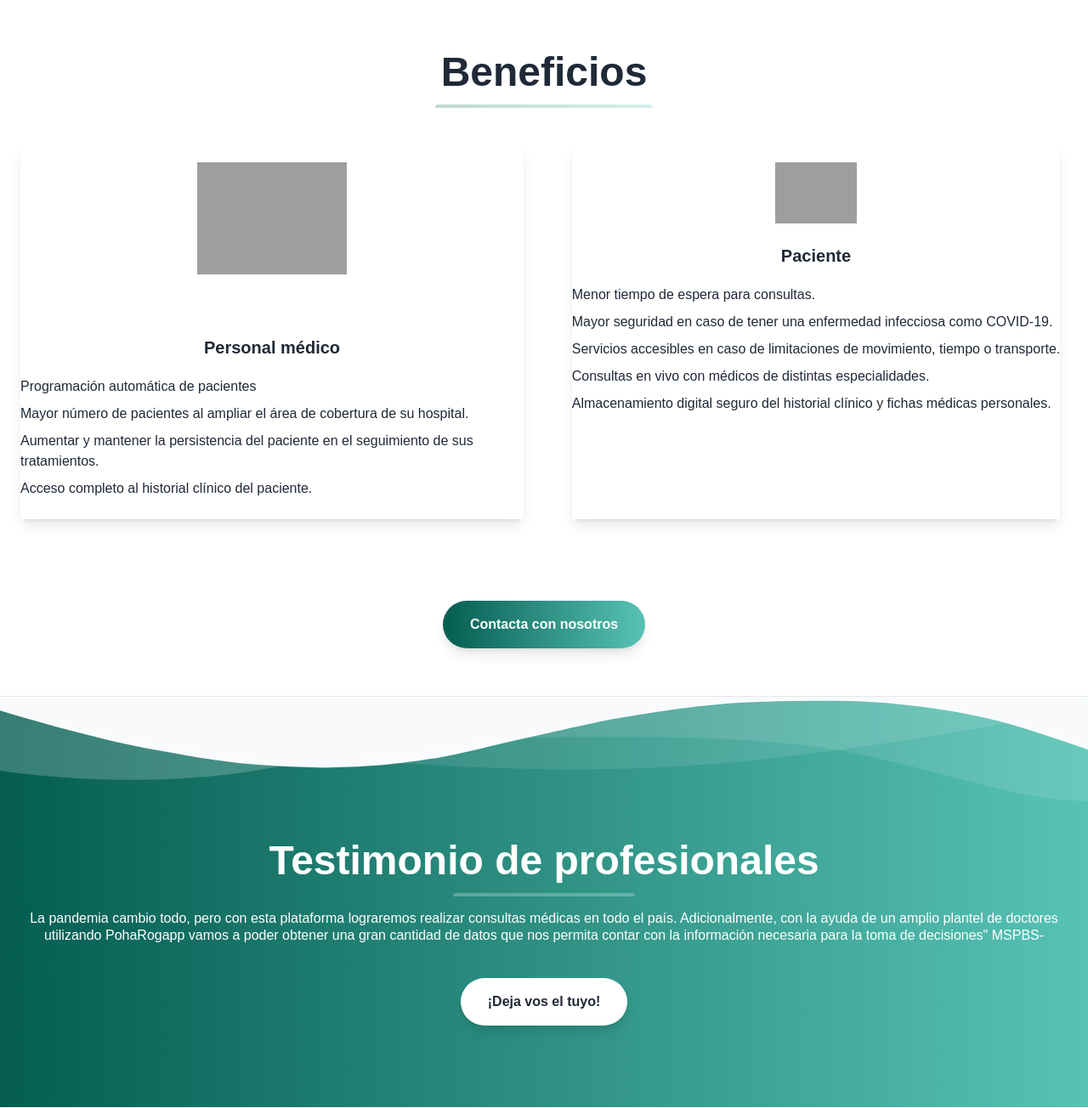
After one commit to enrique-zarate/azure-voice-to-text, a Flask app: template templates/poha.html in a window 1280 px wide. The commit adds this page. Shown: the part 1262-2566 px from the top of the page at 85% size. Run offline with Flask 2, Linux system fonts and the light colour scheme; the template is opened without the code that fills it, so the values that code supplies are empty; some libraries are stand-ins or nearby versions; grey boxes are pictures that could not be loaded.

Commit message:
Agregue pagina principal y pagina doctor

```diff
--- /dev/null
+++ b/templates/poha.html
@@ -0,0 +1,437 @@
+<!DOCTYPE html>
+<html lang="en">
+  <head>
+    <meta charset="UTF-8" />
+    <meta name="viewport" content="width=device-width, initial-scale=1.0" />
+    <meta http-equiv="X-UA-Compatible" content="ie=edge" />
+    <title>
+      Tailwind Starter Template - Landing Page Template: Tailwind Toolbox
+    </title>
+    <meta name="description" content="Simple landind page" />
+    <meta name="keywords" content="" />
+    <meta name="author" content="" />
+    <link rel="stylesheet" href="https://unpkg.com/tailwindcss@2.2.19/dist/tailwind.min.css"/>
+
+    <!--Replace with your tailwind.css once created-->
+    <!-- Define your gradient here - use online tools to find a gradient matching your branding-->
+    <style>
+      .gradient {
+        background: linear-gradient(90deg, #055d51 0%, #57c3b5 100%);
+      }
+      .custom-color {
+        color: #f97316
+      }
+    </style>
+    <script src="https://cdn.tailwindcss.com"></script>
+  </head>
+  <body class="leading-normal tracking-normal text-white gradient" style="font-family: 'Source Sans Pro', sans-serif;">
+    <!--Nav-->
+    <nav id="header" class="fixed w-full z-30 top-0 text-white">
+      <div class="w-full container mx-auto flex flex-wrap items-center justify-between mt-0 py-2 ml-0 mr-0">
+        <div>
+          <div class="pl-4 flex items-center">
+          <img src="/static/images/logob.png" alt="" class="w-20 h-20">
+          <a class="toggleColour text-white no-underline hover:no-underline font-bold text-2xl lg:text-4xl" href="/">
+            PohaRogapp
+          </a>
+        </div>
+        <div class="block lg:hidden pr-4">
+          <button id="nav-toggle" class="flex items-center p-1 text-pink-800 hover:text-gray-900 focus:outline-none focus:shadow-outline transform transition hover:scale-105 duration-300 ease-in-out">
+            <svg class="fill-current h-6 w-6" viewBox="0 0 20 20" xmlns="http://www.w3.org/2000/svg">
+              <title>Menu</title>
+              <path d="M0 3h20v2H0V3zm0 6h20v2H0V9zm0 6h20v2H0v-2z" />
+            </svg>
+          </button>
+        </div>
+      </div>
+        <div class="w-full flex-grow lg:flex lg:items-center lg:w-auto hidden mt-2 lg:mt-0 bg-white lg:bg-transparent p-4 lg:p-0 z-20" id="nav-content">
+          <ul class="list-reset lg:flex justify-end flex-1 items-center">
+            <li class="mr-3">
+              <a class="inline-block py-2 px-4 text-white font-bold no-underline hover:underline" href="#">Paciente</a>
+            </li>
+            <li class="mr-3">
+              <a class="inline-block py-2 px-4 text-white font-bold no-underline hover:underline" href="/consultadrpaciente">Doctor</a>
+            </li>
+            <li class="mr-3">
+              <a class="inline-block py-2 px-4 text-white font-bold no-underline hover:underline" href="#">Como funciona</a>
+            </li>
+            <li class="mr-3">
+              <a class="inline-block py-2 px-4 text-white font-bold no-underline hover:underline" href="#">Beneficios</a>
+            </li>
+            <li class="mr-3">
+              <a class="inline-block py-2 px-4 text-white font-bold no-underline hover:underline" href="#">Preguntas frecuentes</a>
+            </li>
+          </ul>
+        </div>
+      </div>
+      <hr class="border-b border-gray-100 opacity-25 my-0 py-0" />
+    </nav>
+    <!--Hero-->
+    <div class="pt-20">
+      <div class="container px-3 mx-auto flex flex-wrap flex-col md:flex-row items-center">
+        <!--Left Col-->
+        <div class="flex flex-col w-full md:w-2/5 justify-center items-start text-center md:text-left">
+          <h1 class="my-4 text-4xl font-bold leading-tight">
+            Conecta con un doctor en el momento y lugar que mas te convenga!
+          </h1>
+          <p class="leading-normal text-1.5xl mb-8">
+            Con la plataforma en línea PohaRogapp todos pueden acceder a un servicio médico a traves de teleconsultas.
+          </p>
+          <button class="mx-auto lg:mx-0 lg:mb-4 hover:underline bg-white text-gray-800 font-bold rounded-full my-6 py-4 px-8 shadow-lg  focus:outline-none focus:shadow-outline transform transition hover:scale-105 duration-300 ease-in-out">
+            Conozca más
+          </button>
+        </div>
+        <!--Right Col-->
+        <div class="w-full md:w-3/5 py-6 text-center">
+          <img class="w-full md:w-4/5 ml-24 z-50" src="https://www.docgenie.in/assets/images/new-UI/about-us/aboutus-1.png" />
+        </div>
+      </div>
+    </div>
+    <div class="relative -mt-12 lg:-mt-24">
+      <svg class="mt-20" viewBox="0 0 1428 174" version="1.1" xmlns="http://www.w3.org/2000/svg" xmlns:xlink="http://www.w3.org/1999/xlink">
+        <g stroke="none" stroke-width="1" fill="none" fill-rule="evenodd">
+          <g transform="translate(-2.000000, 44.000000)" fill="#FFFFFF" fill-rule="nonzero">
+            <path d="M0,0 C90.7283404,0.927527913 147.912752,27.187927 291.910178,59.9119003 C387.908462,81.7278826 543.605069,89.334785 759,82.7326078 C469.336065,156.254352 216.336065,153.6679 0,74.9732496" opacity="0.100000001"></path>
+            <path
+              d="M100,104.708498 C277.413333,72.2345949 426.147877,52.5246657 546.203633,45.5787101 C666.259389,38.6327546 810.524845,41.7979068 979,55.0741668 C931.069965,56.122511 810.303266,74.8455141 616.699903,111.243176 C423.096539,147.640838 250.863238,145.462612 100,104.708498 Z"
+              opacity="0.100000001"
+            ></path>
+            <path d="M1046,51.6521276 C1130.83045,29.328812 1279.08318,17.607883 1439,40.1656806 L1439,120 C1271.17211,77.9435312 1140.17211,55.1609071 1046,51.6521276 Z" id="Path-4" opacity="0.200000003"></path>
+          </g>
+          <g transform="translate(-4.000000, 76.000000)" fill="#FFFFFF" fill-rule="nonzero">
+            <path
+              d="M0.457,34.035 C57.086,53.198 98.208,65.809 123.822,71.865 C181.454,85.495 234.295,90.29 272.033,93.459 C311.355,96.759 396.635,95.801 461.025,91.663 C486.76,90.01 518.727,86.372 556.926,80.752 C595.747,74.596 622.372,70.008 636.799,66.991 C663.913,61.324 712.501,49.503 727.605,46.128 C780.47,34.317 818.839,22.532 856.324,15.904 C922.689,4.169 955.676,2.522 1011.185,0.432 C1060.705,1.477 1097.39,3.129 1121.236,5.387 C1161.703,9.219 1208.621,17.821 1235.4,22.304 C1285.855,30.748 1354.351,47.432 1440.886,72.354 L1441.191,104.352 L1.121,104.031 L0.457,34.035 Z"
+            ></path>
+          </g>
+        </g>
+      </svg>
+    </div>
+    <section class="bg-white border-b py-8">
+      <div class="container max-w-5xl mx-auto m-8">
+        <h1 class="w-full my-2 text-5xl font-bold leading-tight text-center text-gray-800">
+          ¿Como funciona?
+        </h1>
+          <div class="w-full mb-4">
+              <div class="h-1 mx-auto gradient w-64 opacity-25 my-0 py-0 rounded-t"></div>
+          </div>
+          <div class="grid grid-cols-4 gap-x-2">
+              <div class="flex flex-col">
+                  <div class="mx-auto w-5/6 p-6">
+                      <img src="https://cdn-icons-gif.flaticon.com/6416/6416398.gif" alt="">
+                  </div>
+                  <div class="">
+                      <h3 class="text-2xl text-center text-gray-800 font-bold leading-none mb-3">
+                      Conta tus síntomas y obtenes el link de consulta.
+                      </h3>
+                      <!-- <p class="text-gray-600 mb-8">
+                      Lorem ipsum dolor sit amet, consectetur adipiscing elit. Aliquam at ipsum eu nunc commodo posuere et sit amet ligula.
+                      </p> -->
+                  </div>
+              </div>
+              <div class="flex flex-col">
+                      <div class="mx-auto w-5/6 p-6">
+                          <img src="https://cdn-icons-gif.flaticon.com/6172/6172527.gif" alt="">
+                      </div>
+                      <div class="px-1">
+                          <h3 class="text-2xl text-center text-gray-800 font-bold leading-none mb-3">
+                          Conectas con un doctor en tiempo real, vía videoconferencia.
+                          </h3>
+                          <!-- <p class="text-gray-600 mb-8">
+                          Lorem ipsum dolor sit amet, consectetur adipiscing elit. Aliquam at ipsum eu nunc commodo posuere et sit amet ligula.
+                          </p> -->
+                      </div>
+              </div>
+              <div class="flex flex-col">
+                  <div class="mx-auto w-5/6 p-6">
+                      <img src="https://cdn-icons-gif.flaticon.com/6172/6172518.gif" alt="">
+                  </div>
+                  <div class="">
+                      <h3 class="text-2xl text-center text-gray-800 font-bold leading-none mb-3">
+                      Transcripcion de la consulta y almacenamiento de datos de forma anónima en una base de datos.
+                      </h3>
+                      <!-- <p class="text-gray-600 mb-8">
+                      Lorem ipsum dolor sit amet, consectetur adipiscing elit. Aliquam at ipsum eu nunc commodo posuere et sit amet ligula.
+                      </p> -->
+                  </div>
+              </div>
+              <div class="flex flex-col">
+                  <div class="mx-auto w-5/6 p-6">
+                      <img src="https://cdn-icons-gif.flaticon.com/6569/6569148.gif" alt="">
+                  </div>
+                  <div class="">
+                      <h3 class="text-2xl text-center text-gray-800 font-bold leading-none mb-3">
+                      Remisión online del resumen de la consulta.
+                      </h3>
+                      <!-- <p class="text-gray-600 mb-8">
+                      Lorem ipsum dolor sit amet, consectetur adipiscing elit. Aliquam at ipsum eu nunc commodo posuere et sit amet ligula.
+                      </p> -->
+                  </div>
+              </div>
+          </div>
+      </div>
+    </section>
+    <!-- <section class="container mx-auto text-center py-6 mt-4 mb-6">
+      <h3 class="my-4 text-2xl leading-tight">
+        Con PohaRogapp nuestra misión es disminuir la brecha existente en el acceso a los servicios de salud, conectando pacientes con profesionales médicos mediante la
+        telemedicina.
+        Al mismo tiempo, buscamos la cooperación con otras instituciones brindando información útil para la mitigación de riesgos asociados a salud pública.
+      </h3>
+      <div class="w-full mb-4">
+        <div class="h-1 mx-auto bg-white w-1/6 opacity-25 my-0 py-0 rounded-t"></div>
+      </div>
+    </section> -->
+    <section class="bg-white border-b py-8">
+      <div class="container mx-auto flex flex-wrap pt-4 pb-12">
+        <h1 class="w-full my-2 text-5xl font-bold leading-tight text-center text-gray-800">
+          Beneficios
+        </h1>
+        <div class="w-full mb-4">
+          <div class="h-1 mx-auto gradient w-64 opacity-25 my-0 py-0 rounded-t"></div>
+        </div>
+        <div class="w-full md:w-1/3 p-6 flex flex-col flex-grow  justify-center items-center">
+          <div class="flex-1 w-full bg-white rounded-t rounded-b-none overflow-hidden shadow-lg">
+            <div class="w-full py-6 flex flex-col items-center">
+              <img class="md:w-44 mx-auto z-20" src="https://i.pinimg.com/originals/e3/7e/14/e37e14e207070d62cfc4d0b050f3ad91.png" />
+            </div>
+        <div class="w-full font-bold text-xl text-gray-800 px-6 text-center mt-12">
+          Personal médico
+        </div>
+          <p class="text-gray-800 text-base px-6 mb-5 text-center">
+            <ul class="list-reset mb-6">
+              <li class="mt-2 inline-block mr-2 md:block">
+                <a class="no-underline text-gray-800">Programación automática de pacientes</a>
+                </li>
+                <li class="mt-2 inline-block mr-2 md:block md:mr-0">
+                  <a class="no-underline text-gray-800">Mayor número de pacientes al ampliar el área de cobertura de su hospital.</a>
+                </li>
+                <li class="mt-2 inline-block mr-2 md:block md:mr-0">
+                  <a class="no-underline text-gray-800">Aumentar y mantener la persistencia del paciente en el seguimiento de sus tratamientos.</a>
+                </li>
+                <li class="mt-2 inline-block mr-2 md:block md:mr-0">
+                  <a class="no-underline text-gray-800">Acceso completo al historial clínico del paciente.</a>
+                </li>
+              </ul>
+            </p>
+          </div>
+        </div>
+        <div class="w-full md:w-1/3 p-6 flex flex-col flex-grow flex-shrink justify-center items-center">
+          <div class="flex-1 bg-white rounded-t rounded-b-none overflow-hidden shadow-lg">
+            <div class="w-full py-6 flex flex-col items-center">
+              <img class="md:w-24 mx-auto z-20" src="https://i.pinimg.com/originals/a6/58/32/a65832155622ac173337874f02b218fb.png" />
+          </div>
+        <div class="w-full font-bold text-xl text-gray-800 px-6 text-center">
+          Paciente
+        </div>
+        <p class="text-gray-800 text-base px-6 mb-5 text-center">
+          <ul class="list-reset mb-6">
+            <li class="mt-2 inline-block mr-2 md:block">
+              <a class="no-underline text-gray-800">Menor tiempo de espera para consultas.</a>
+            </li>
+            <li class="mt-2 inline-block mr-2 md:block md:mr-0">
+              <a class="no-underline text-gray-800">Mayor seguridad en caso de tener una enfermedad infecciosa como COVID-19.</a>
+            </li>
+            <li class="mt-2 inline-block mr-2 md:block md:mr-0">
+              <a class="no-underline text-gray-800">Servicios accesibles en caso de limitaciones de movimiento, tiempo o transporte.</a>
+            </li>
+            <li class="mt-2 inline-block mr-2 md:block md:mr-0">
+              <a class="no-underline text-gray-800">Consultas en vivo con médicos de distintas especialidades.</a>
+            </li>
+            <li class="mt-2 inline-block mr-2 md:block md:mr-0">
+              <a class="no-underline text-gray-800">Almacenamiento digital seguro del historial clínico y fichas
+                médicas personales.
+              </a>
+            </li>
+          </ul>
+        </p>
+          </div>
+        </div>
+        </div>
+        <div class="mx-auto flex items-center justify-center">
+          <button class="mx-auto lg:mx-0 hover:underline gradient text-white font-bold rounded-full my-6 py-4 px-8 shadow-lg focus:outline-none focus:shadow-outline transform transition hover:scale-105 duration-300 ease-in-out">
+            Contacta con nosotros
+          </button>
+        </div>
+      </div>
+    </section>
+        <!-- Change the colour #f8fafc to match the previous section colour -->
+    <svg class="wave-top" viewBox="0 0 1439 147" version="1.1" xmlns="http://www.w3.org/2000/svg" xmlns:xlink="http://www.w3.org/1999/xlink">
+      <g stroke="none" stroke-width="1" fill="none" fill-rule="evenodd">
+        <g transform="translate(-1.000000, -14.000000)" fill-rule="nonzero">
+          <g class="wave" fill="#f8fafc">
+            <path
+              d="M1440,84 C1383.555,64.3 1342.555,51.3 1317,45 C1259.5,30.824 1206.707,25.526 1169,22 C1129.711,18.326 1044.426,18.475 980,22 C954.25,23.409 922.25,26.742 884,32 C845.122,37.787 818.455,42.121 804,45 C776.833,50.41 728.136,61.77 713,65 C660.023,76.309 621.544,87.729 584,94 C517.525,105.104 484.525,106.438 429,108 C379.49,106.484 342.823,104.484 319,102 C278.571,97.783 231.737,88.736 205,84 C154.629,75.076 86.296,57.743 0,32 L0,0 L1440,0 L1440,84 Z"
+            ></path>
+          </g>
+          <g transform="translate(1.000000, 15.000000)" fill="#FFFFFF">
+            <g transform="translate(719.500000, 68.500000) rotate(-180.000000) translate(-719.500000, -68.500000) ">
+              <path d="M0,0 C90.7283404,0.927527913 147.912752,27.187927 291.910178,59.9119003 C387.908462,81.7278826 543.605069,89.334785 759,82.7326078 C469.336065,156.254352 216.336065,153.6679 0,74.9732496" opacity="0.100000001"></path>
+              <path
+                d="M100,104.708498 C277.413333,72.2345949 426.147877,52.5246657 546.203633,45.5787101 C666.259389,38.6327546 810.524845,41.7979068 979,55.0741668 C931.069965,56.122511 810.303266,74.8455141 616.699903,111.243176 C423.096539,147.640838 250.863238,145.462612 100,104.708498 Z"
+                opacity="0.100000001"
+              ></path>
+              <path d="M1046,51.6521276 C1130.83045,29.328812 1279.08318,17.607883 1439,40.1656806 L1439,120 C1271.17211,77.9435312 1140.17211,55.1609071 1046,51.6521276 Z" opacity="0.200000003"></path>
+            </g>
+          </g>
+        </g>
+      </g>
+    </svg>
+    <section class="container mx-auto text-center py-6 mb-12">
+      <h1 class="w-full my-2 text-5xl font-bold leading-tight text-center text-white">
+        Testimonio de profesionales
+      </h1>
+      <div class="w-full mb-4">
+        <div class="h-1 mx-auto bg-white w-1/6 opacity-25 my-0 py-0 rounded-t"></div>
+      </div>
+      <h3 class="my-4 text-1xl leading-tight">
+        La pandemia cambio todo, pero con esta plataforma lograremos realizar consultas médicas en todo el país. Adicionalmente, con la ayuda de un amplio plantel de doctores utilizando PohaRogapp vamos a poder obtener una gran cantidad de datos que nos permita contar con la información necesaria para la toma de decisiones" MSPBS-
+      </h3>
+      <button class="mx-auto lg:mx-0 hover:underline bg-white text-gray-800 font-bold rounded-full my-6 py-4 px-8 shadow-lg focus:outline-none focus:shadow-outline transform transition hover:scale-105 duration-300 ease-in-out">
+        ¡Deja vos el tuyo!
+      </button>
+    </section>
+    <!--Footer-->
+    <footer class="bg-white">
+      <div class="mx-auto px-8">
+        <div class="w-full flex flex-col md:flex-row py-6 text-center">
+          <div class="pl-4 flex items-center">
+            <img src="/static/images/logon.png" alt="" class="w-40 h-40">
+          </div>
+          <div class="flex-1">
+            <p class="uppercase text-gray-500 md:mb-6">Contenido del sitio</p>
+            <ul class="list-reset mb-6">
+              <li class="mt-2 inline-block mr-2 md:block md:mr-0">
+                <a href="#" class="no-underline hover:underline text-gray-800">Inicio</a>
+              </li>
+              <li class="mt-2 inline-block mr-2 md:block md:mr-0">
+                <a href="#" class="no-underline hover:underline text-gray-800">Como funciona</a>
+              </li>
+              <li class="mt-2 inline-block mr-2 md:block md:mr-0">
+                <a href="#" class="no-underline hover:underline text-gray-800">Beneficios</a>
+              </li>
+              <li class="mt-2 inline-block mr-2 md:block md:mr-0">
+                <a href="#" class="no-underline hover:underline text-gray-800">Testimonios</a>
+              </li>
+            </ul>
+          </div>
+          <div class="flex-1">
+            <p class="uppercase text-gray-500 md:mb-6">Legal</p>
+            <ul class="list-reset mb-6">
+              <li class="mt-2 inline-block mr-2 md:block md:mr-0">
+                <a href="#" class="no-underline hover:underline text-gray-800">Términos y condiciones</a>
+              </li>
+              <li class="mt-2 inline-block mr-2 md:block md:mr-0">
+                <a href="#" class="no-underline hover:underline text-gray-800">Privacidad</a>
+              </li>
+            </ul>
+          </div>
+          <div class="flex-1">
+            <p class="uppercase text-gray-500 md:mb-6">Lenguajes</p>
+            <ul class="list-reset mb-6">
+              <li class="mt-2 inline-block mr-2 md:block md:mr-0">
+                <a href="#" class="no-underline hover:underline text-gray-800">Español</a>
+              </li>
+              <li class="mt-2 inline-block mr-2 md:block md:mr-0">
+                <a href="#" class="no-underline hover:underline text-gray-800">Guaraní</a>
+              </li>
+            </ul>
+          </div>
+          <div class="flex-1">
+            <p class="uppercase text-gray-500 md:mb-6">Compañía</p>
+            <ul class="list-reset mb-6">
+              <li class="mt-2 inline-block mr-2 md:block md:mr-0">
+                <a href="#" class="no-underline hover:underline text-gray-800">Penguin Academy</a>
+              </li>
+              <li class="mt-2 inline-block mr-2 md:block md:mr-0">
+                <a href="#" class="no-underline hover:underline text-gray-800">Contacto</a>
+              </li>
+            </ul>
+          </div>
+        </div>
+      </div>
+    </footer>
+    <!-- jQuery if you need it
+  <script src="https://cdnjs.cloudflare.com/ajax/libs/jquery/3.3.1/jquery.min.js"></script>
+  -->
+    <script>
+      var scrollpos = window.scrollY;
+      var header = document.getElementById("header");
+      var navcontent = document.getElementById("nav-content");
+      var navaction = document.getElementById("navAction");
+      var brandname = document.getElementById("brandname");
+      var toToggle = document.querySelectorAll(".toggleColour");
+
+      document.addEventListener("scroll", function () {
+        /*Apply classes for slide in bar*/
+        scrollpos = window.scrollY;
+
+        if (scrollpos > 10) {
+          header.classList.add("gradient");
+          navaction.classList.remove("bg-white");
+          navaction.classList.add("gradient");
+          navaction.classList.remove("text-gray-800");
+          navaction.classList.add("text-white");
+          //Use to switch toggleColour colours
+          for (var i = 0; i < toToggle.length; i++) {
+            toToggle[i].classList.add("text-gray-800");
+            toToggle[i].classList.remove("text-white");
+          }
+          header.classList.add("shadow");
+          navcontent.classList.remove("bg-gray-100");
+          navcontent.classList.add("bg-white");
+        } else {
+          header.classList.remove("gradient");
+          navaction.classList.remove("gradient");
+          navaction.classList.add("bg-white");
+          navaction.classList.remove("text-white");
+          navaction.classList.add("text-gray-800");
+          //Use to switch toggleColour colours
+          for (var i = 0; i < toToggle.length; i++) {
+            toToggle[i].classList.add("text-white");
+            toToggle[i].classList.remove("text-gray-800");
+          }
+
+          header.classList.remove("shadow");
+          navcontent.classList.remove("bg-white");
+          navcontent.classList.add("bg-gray-100");
+        }
+      });
+    </script>
+    <script>
+      /*Toggle dropdown list*/
+      /*https://gist.github.com/slavapas/593e8e50cf4cc16ac972afcbad4f70c8*/
+
+      var navMenuDiv = document.getElementById("nav-content");
+      var navMenu = document.getElementById("nav-toggle");
+
+      document.onclick = check;
+      function check(e) {
+        var target = (e && e.target) || (event && event.srcElement);
+
+        //Nav Menu
+        if (!checkParent(target, navMenuDiv)) {
+          // click NOT on the menu
+          if (checkParent(target, navMenu)) {
+            // click on the link
+            if (navMenuDiv.classList.contains("hidden")) {
+              navMenuDiv.classList.remove("hidden");
+            } else {
+              navMenuDiv.classList.add("hidden");
+            }
+          } else {
+            // click both outside link and outside menu, hide menu
+            navMenuDiv.classList.add("hidden");
+          }
+        }
+      }
+      function checkParent(t, elm) {
+        while (t.parentNode) {
+          if (t == elm) {
+            return true;
+          }
+          t = t.parentNode;
+        }
+        return false;
+      }
+    </script>
+  </body>
+</html>
```
Also changed, not shown: templates/consultadrpaciente.html (+40 -24 lines), static/images/botones.webp (added), static/images/doctor2.png (added), static/images/paciente2.png (added).
